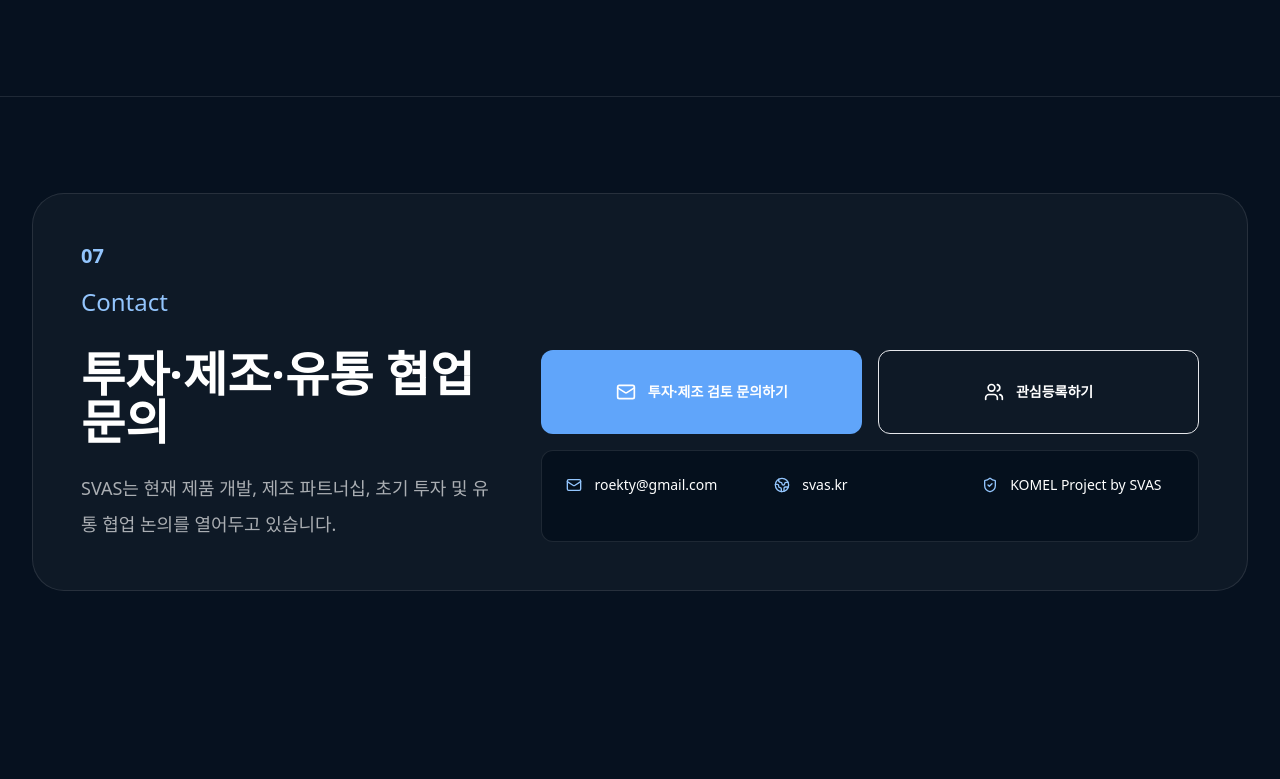
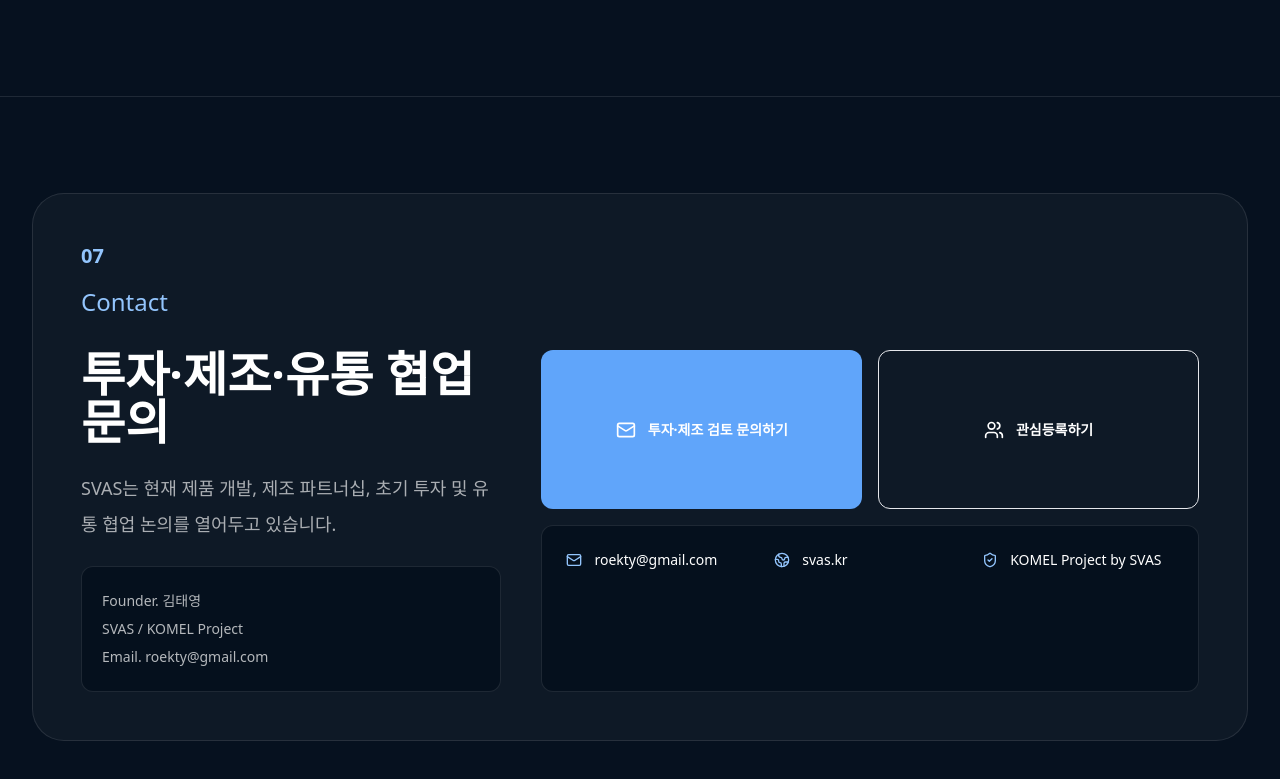
Before and after one commit to capxmaseve/svas-site, a Next.js app: page / in a window 1280 px wide. Shown: the part 4234-5013 px from the top of the page. Before the commit the page ends 4921 px from the top, so only its background shows below. Built offline with nearby package versions, Linux system fonts and the light colour scheme.

Commit message:
Update page.jsx

```diff
--- a/app/page.jsx
+++ b/app/page.jsx
@@ -178,6 +178,11 @@
             <div>
               <h2 className="text-3xl font-semibold leading-tight md:text-5xl">투자·제조·유통 협업 문의</h2>
               <p className="mt-6 text-lg leading-9 text-white/65">SVAS는 현재 제품 개발, 제조 파트너십, 초기 투자 및 유통 협업 논의를 열어두고 있습니다.</p>
+              <div className="mt-6 rounded-xl border border-white/10 bg-[#05101d] p-5 text-sm leading-7 text-white/70">
+  <p>Founder. 김태영</p>
+  <p>SVAS / KOMEL Project</p>
+  <p>Email. roekty@gmail.com</p>
+</div>
             </div>
             <div className="grid gap-4 md:grid-cols-2">
               <a href={`mailto:${contactEmail}?subject=SVAS KOMEL 투자·제조 협업 문의`} className="flex items-center justify-center gap-3 rounded-xl bg-blue-400 px-6 py-5 text-sm font-semibold hover:bg-blue-300"><Mail className="h-5 w-5" />투자·제조 검토 문의하기</a>
```
